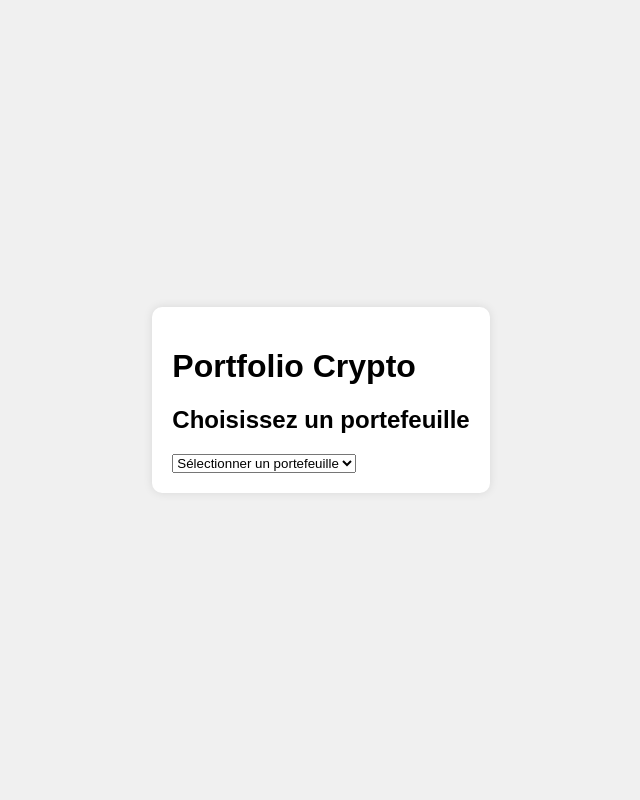
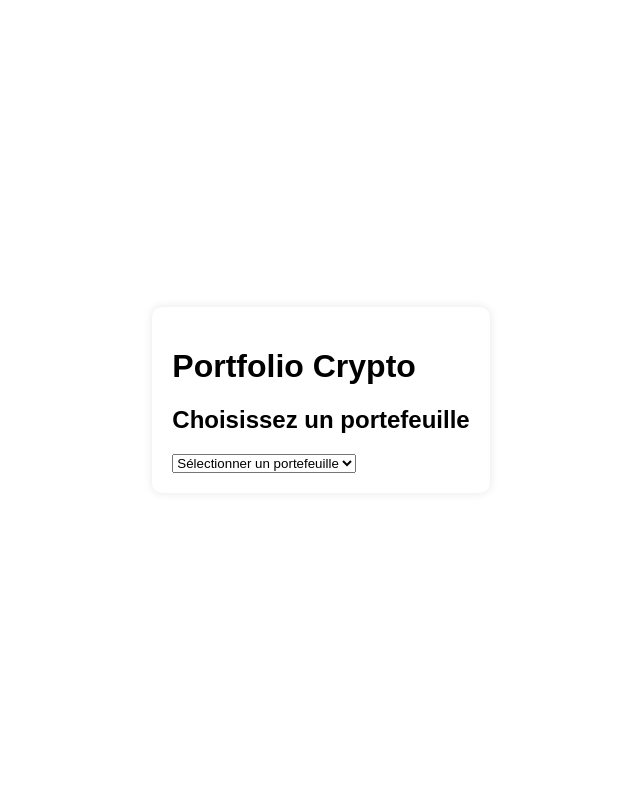
Before and after one commit to telecom4all/Portfolio-Crypto, a Flask app: page / in a window 1280 px wide. Shown: the whole page, without its empty margins (319-959 px from the left). Run offline with Flask 3, Linux system fonts and the light colour scheme; parts of the project's set-up code (start-up, migrations or seed data) failed here and were passed over.

Commit message:
Update index.html

```diff
--- a/custom_components/portfolio_crypto/templates/index.html
+++ b/custom_components/portfolio_crypto/templates/index.html
@@ -14,10 +14,10 @@
             align-items: center;
             justify-content: center;
             height: 100vh;
-            background-color: #f0f0f0;
         }
         .container {
-            background-color: white;
+            background-color: var(--container-bg-color);
+            color: var(--text-color);
             padding: 20px;
             border-radius: 10px;
             box-shadow: 0 0 10px rgba(0, 0, 0, 0.1);
@@ -34,7 +34,6 @@
             width: 100%;
             height: 100%;
             overflow: auto;
-            background-color: rgb(0,0,0);
             background-color: rgba(0,0,0,0.4);
             padding-top: 60px;
         }
@@ -56,6 +55,14 @@
             color: black;
             text-decoration: none;
             cursor: pointer;
+        }
+        :root {
+            --container-bg-color: #ffffff;
+            --text-color: #000000;
+        }
+        .dark-theme {
+            --container-bg-color: #333333;
+            --text-color: #ffffff;
         }
     </style>
 </head>
@@ -217,15 +224,15 @@
                         </tr>
                         ${transactions.map(transaction => `
                             <tr>
-                                <td>${transaction.transaction_id}</td>
-                                <td>${transaction.crypto_name}</td>
-                                <td>${transaction.quantity}</td>
-                                <td>${transaction.price_usd}</td>
-                                <td>${transaction.transaction_type}</td>
-                                <td>${transaction.date}</td>
+                                <td>${transaction[0]}</td>
+                                <td>${transaction[1]}</td>
+                                <td>${transaction[3]}</td>
+                                <td>${transaction[4]}</td>
+                                <td>${transaction[5]}</td>
+                                <td>${transaction[7]}</td>
                                 <td>
-                                    <button class="edit" data-id="${transaction.transaction_id}" data-crypto-id="${transaction.crypto_id}" data-crypto-name="${transaction.crypto_name}" data-quantity="${transaction.quantity}" data-price="${transaction.price_usd}" data-type="${transaction.transaction_type}" data-location="${transaction.location}" data-date="${transaction.date}">Modifier</button>
-                                    <button class="delete" data-id="${transaction.transaction_id}">Supprimer</button>
+                                    <button class="edit" data-id="${transaction[0]}" data-crypto-id="${transaction[2]}" data-crypto-name="${transaction[1]}" data-quantity="${transaction[3]}" data-price="${transaction[4]}" data-type="${transaction[5]}" data-location="${transaction[6]}" data-date="${transaction[7]}">Modifier</button>
+                                    <button class="delete" data-id="${transaction[0]}">Supprimer</button>
                                 </td>
                             </tr>
                         `).join('')}
@@ -408,6 +415,16 @@
                 }
             };
 
+            function applyTheme() {
+                const theme = document.body.getAttribute('data-theme');
+                if (theme === 'dark') {
+                    document.body.classList.add('dark-theme');
+                } else {
+                    document.body.classList.remove('dark-theme');
+                }
+            }
+
+            applyTheme();
             fetchWallets();
         });
     </script>
```
